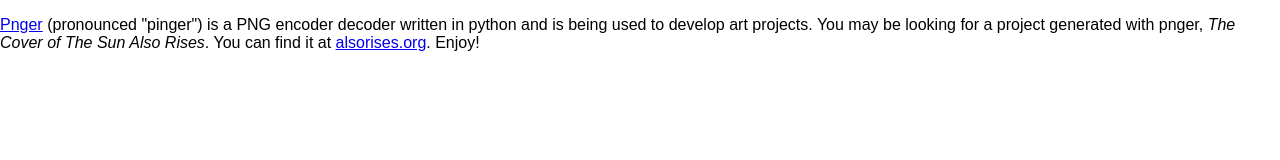
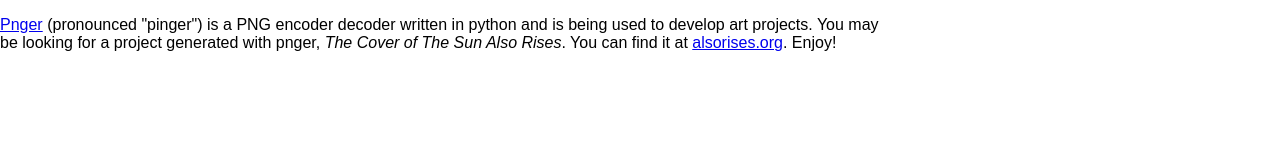
Before and after one commit to adregan/pnger, a plain HTML site: page dist/index.html in a window 1280 px wide. Drawn offline with Linux system fonts and the light colour scheme.

Commit message:
small styles

```diff
--- a/dist/index.html
+++ b/dist/index.html
@@ -3,6 +3,12 @@
 <head>
   <title>PNGer Projects</title>
   <link rel="stylesheet" type="text/css" href="normalize.css">
+  <style type="text/css">
+  body {
+    max-width: 55rem;
+    width: 90%;
+  }
+  </style>
 </head>
 <body>
 <p>
```
